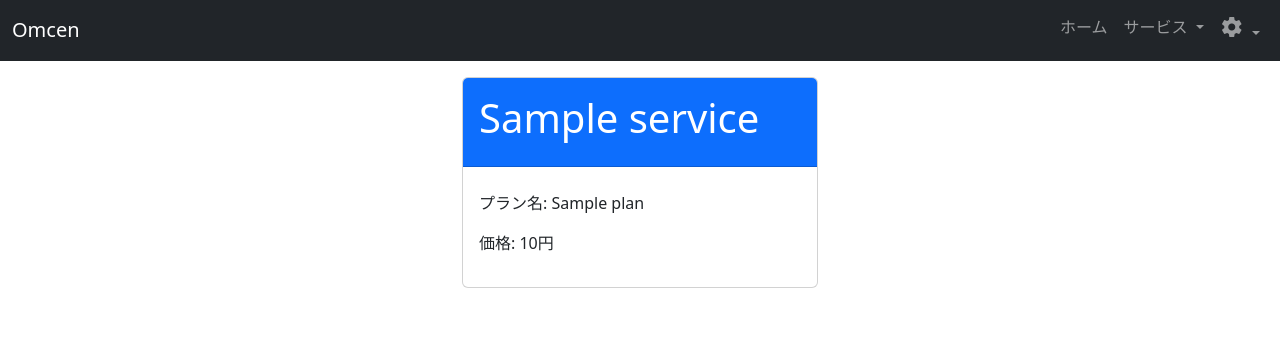
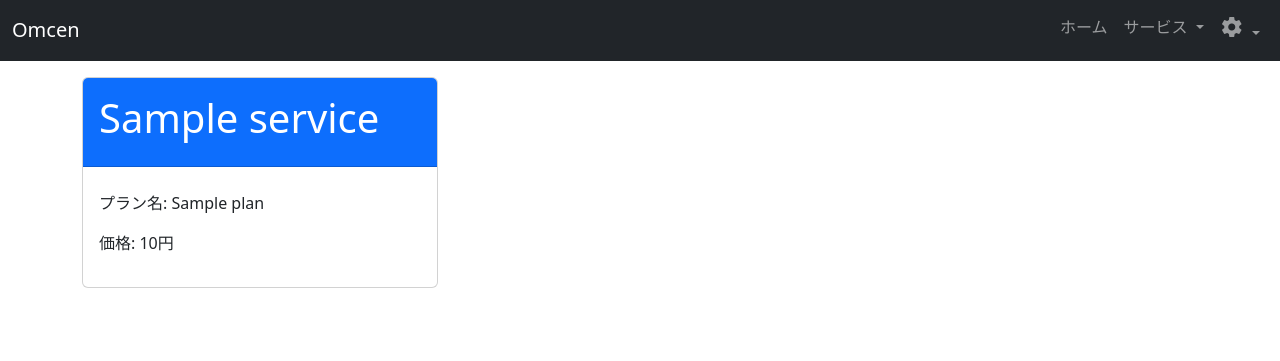
Before and after one commit to cobaemon/Omcen, a Django app: page /omcen/service_in_use_list in a window 1280 px wide. Shown: the part 17-378 px from the top of the page. Run offline with Django 3.2, Linux system fonts and the light colour scheme; a user stored in the database is signed in; tables that the repository leaves empty hold one stand-in row (values such as "Sample post"); some libraries are stand-ins or nearby versions.

Commit message:
リファクタリング
カードを横並びにした

```diff
--- a/templates/omcen/service_in_use_list.html
+++ b/templates/omcen/service_in_use_list.html
@@ -6,10 +6,9 @@
 {% block head_title %}{% trans "登録中のサービス一覧" %}{% endblock %}
 
 {% block content %}
-<div class="row">
-    <div class="col"></div>
+<div class="row row-cols-1 row-cols-md-3 g-4">
+    {% for service_in_use in object_list %}
     <div class="col">
-        {% for service_in_use in object_list %}
         <div class="card">
             <div class="card-header p-3 mb-2 bg-primary text-white">
                 <div class="row">
@@ -23,8 +22,7 @@
                 <p>{% trans "価格" %}: {{ service_in_use.omcen_service.plan.price }}{% trans "円" %}</p>
             </div>
         </div>
-        {% endfor %}
     </div>
-    <div class="col"></div>
+    {% endfor %}
 </div>
 {% endblock %}
```
Also changed, not shown: templates/omcen/plan_selection.html (+3 -5 lines).
